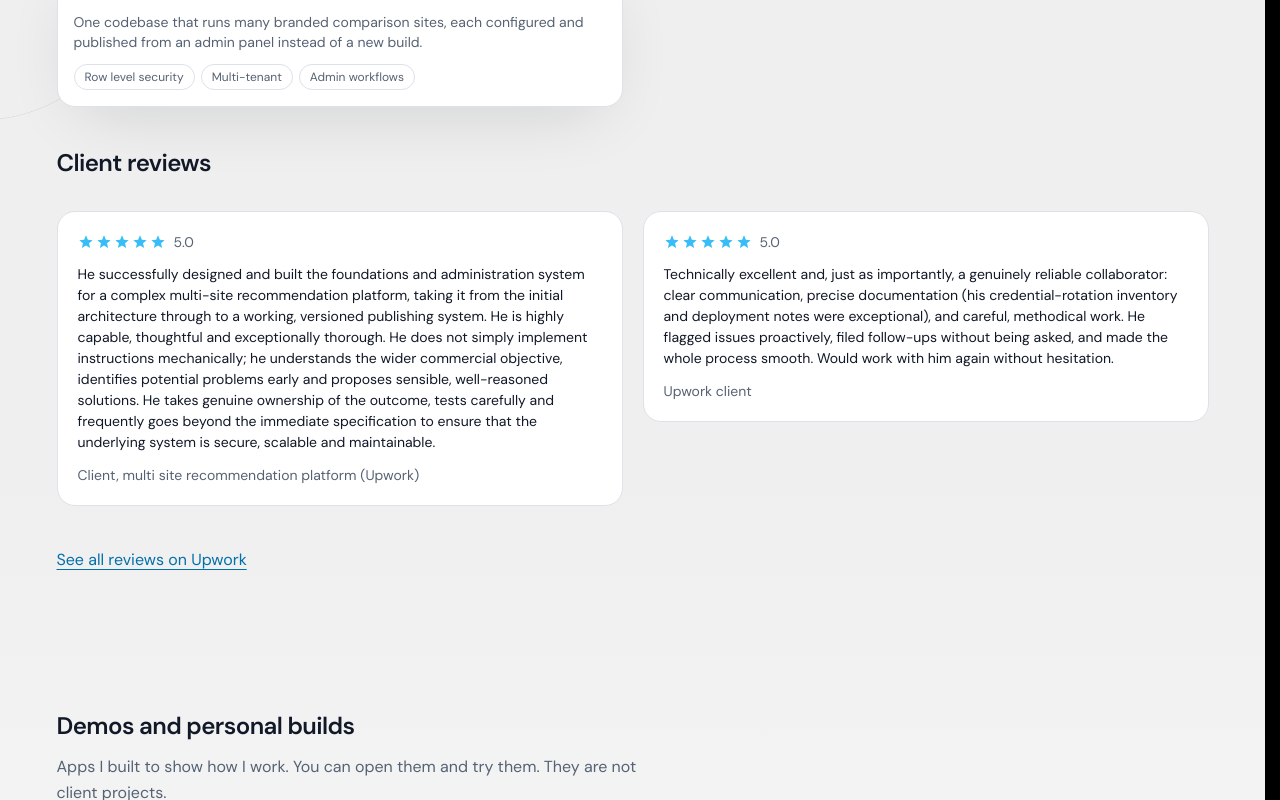
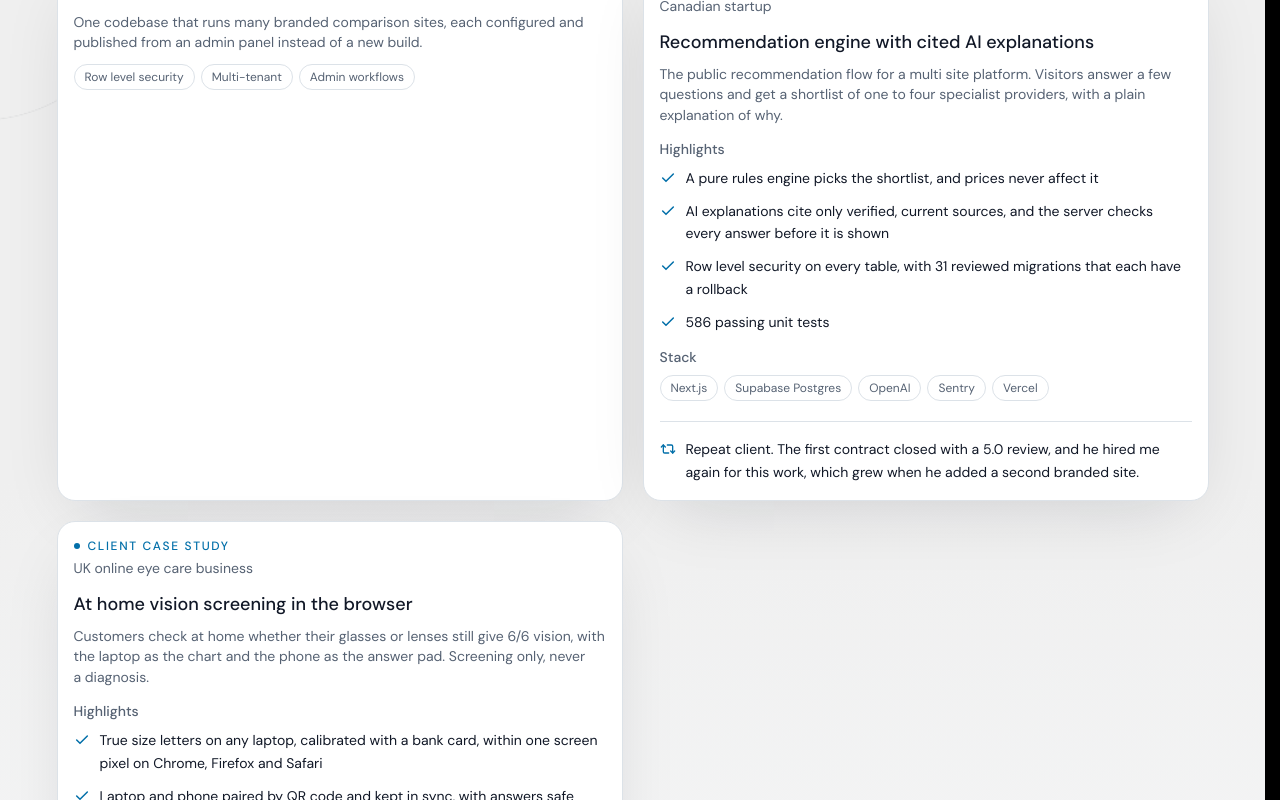
Before and after one commit to shanifadhil33-blip/My-portfolio, a Next.js app: page / in a window 1280 px wide. Shown: the part 1220-2020 px from the top of the page. Built offline with nearby package versions, Linux system fonts and the light colour scheme.

Commit message:
Add two client case study cards to Client projects
Recommendation engine for a Canadian startup and at home vision screening for a UK online eye care business. Public safe: no client or product names, links, screenshots or amounts. Existing card and reviews unchanged.

```diff
--- a/src/app/globals.css
+++ b/src/app/globals.css
@@ -550,3 +550,15 @@ section.glow::before { display: none; }
   .lift-wrap .face li { font-size: .875rem; }
   .lift-wrap .face li + li { margin-top: .375rem; }
 }
+
+@media (max-width: 640px) {
+  .client-case-body { padding: 1rem; }
+  .client-case-body p:not(.client-case-eyebrow), .client-case-body ul.space-y-2\.5 > li { font-size: .875rem; line-height: 1.5; }
+  .client-case-body h3 { font-size: 1.0625rem; }
+}
+
+@media (min-width: 641px) and (max-height: 800px) {
+  .client-case-body { padding: 1rem; }
+  .client-case-body > div > p:not(:first-child) { font-size: .875rem; line-height: 1.45; }
+  .client-case-body h4 { margin-top: .875rem; }
+}
--- /dev/null
+++ b/src/components/ClientCaseCard.tsx
@@ -0,0 +1,72 @@
+import { Check, Repeat2 } from "lucide-react";
+import type { ClientCaseStudy } from "@/data/clientWork";
+
+export default function ClientCaseCard({ study }: { study: ClientCaseStudy }) {
+  return (
+    <article
+      id={`client-case-${study.id}`}
+      aria-labelledby={`client-case-${study.id}-title`}
+      className="project-card client-case-card flex h-full min-w-0 w-full flex-col overflow-hidden rounded-2xl border border-border bg-surface text-left shadow-[var(--card-shadow)]"
+    >
+      <div className="client-case-body flex min-w-0 flex-grow flex-col p-5 sm:p-6">
+        <div>
+          <p className="client-case-eyebrow flex items-center gap-2 text-xs font-medium uppercase tracking-[0.14em] text-accent">
+            <span
+              aria-hidden="true"
+              className="h-[6px] w-[6px] shrink-0 rounded-full bg-accent"
+            />
+            Client case study
+          </p>
+          <p className="mt-1 text-sm text-muted">{study.client}</p>
+          <h3
+            id={`client-case-${study.id}-title`}
+            className="mt-3 text-lg font-medium text-foreground"
+          >
+            {study.title}
+          </h3>
+          <p className="mt-2 text-pretty text-base leading-relaxed text-muted">
+            {study.summary}
+          </p>
+          <h4 className="mt-5 mb-2 text-sm font-medium text-muted">Highlights</h4>
+          <ul className="space-y-2.5">
+            {study.highlights.map((text) => (
+              <li
+                key={text}
+                className="flex gap-2.5 text-pretty text-sm leading-relaxed text-foreground"
+              >
+                <Check
+                  size={16}
+                  strokeWidth={2.25}
+                  aria-hidden="true"
+                  className="mt-[3px] shrink-0 text-accent"
+                />
+                <span>{text}</span>
+              </li>
+            ))}
+          </ul>
+          <h4 className="mt-5 mb-2 text-sm font-medium text-muted">Stack</h4>
+          <ul className="flex flex-wrap gap-1.5">
+            {study.stack.map((text) => (
+              <li
+                key={text}
+                className="rounded-full border border-border px-2.5 py-1 text-xs text-muted"
+              >
+                {text}
+              </li>
+            ))}
+          </ul>
+        </div>
+        <div className="mt-auto pt-5">
+          <p className="client-case-relationship flex gap-2.5 border-t border-border pt-4 text-pretty text-sm leading-relaxed text-foreground">
+            <Repeat2
+              size={16}
+              aria-hidden="true"
+              className="mt-[3px] shrink-0 text-accent"
+            />
+            <span>{study.relationship}</span>
+          </p>
+        </div>
+      </div>
+    </article>
+  );
+}
--- a/src/components/ClientWork.tsx
+++ b/src/components/ClientWork.tsx
@@ -1,9 +1,10 @@
 "use client";
 
 import { useState } from "react";
-import { clientProjects } from "@/data/clientWork";
+import { clientProjects, clientCaseStudies } from "@/data/clientWork";
 import type { Project } from "@/data/projects";
 import ProjectCard from "./ProjectCard";
+import ClientCaseCard from "./ClientCaseCard";
 import ProjectModal from "./ProjectModal";
 import { UPWORK_URL } from "@/lib/site";
 
@@ -60,6 +61,9 @@ export default function ClientWork() {
               }}
             />
           ))}
+          {clientCaseStudies.map((study) => (
+            <ClientCaseCard key={study.id} study={study} />
+          ))}
         </div>
 
         <div className="mt-20 md:mt-28">
--- a/src/data/clientWork.ts
+++ b/src/data/clientWork.ts
@@ -23,3 +23,48 @@ export const clientProjects: Project[] = [
 ];
 
 export const namedClientProjects = clientProjects;
+
+export interface ClientCaseStudy {
+  id: string;
+  client: string;
+  title: string;
+  summary: string;
+  highlights: string[];
+  stack: string[];
+  relationship: string;
+}
+
+export const clientCaseStudies: ClientCaseStudy[] = [
+  {
+    id: "recommendation-engine",
+    client: "Canadian startup",
+    title: "Recommendation engine with cited AI explanations",
+    summary:
+      "The public recommendation flow for a multi site platform. Visitors answer a few questions and get a shortlist of one to four specialist providers, with a plain explanation of why.",
+    highlights: [
+      "A pure rules engine picks the shortlist, and prices never affect it",
+      "AI explanations cite only verified, current sources, and the server checks every answer before it is shown",
+      "Row level security on every table, with 31 reviewed migrations that each have a rollback",
+      "586 passing unit tests",
+    ],
+    stack: ["Next.js", "Supabase Postgres", "OpenAI", "Sentry", "Vercel"],
+    relationship:
+      "Repeat client. The first contract closed with a 5.0 review, and he hired me again for this work, which grew when he added a second branded site.",
+  },
+  {
+    id: "vision-screening",
+    client: "UK online eye care business",
+    title: "At home vision screening in the browser",
+    summary:
+      "Customers check at home whether their glasses or lenses still give 6/6 vision, with the laptop as the chart and the phone as the answer pad. Screening only, never a diagnosis.",
+    highlights: [
+      "True size letters on any laptop, calibrated with a bank card, within one screen pixel on Chrome, Firefox and Safari",
+      "Laptop and phone paired by QR code and kept in sync, with answers safe to resend",
+      "ISO standard Landolt C test, where pure guessing passes a size 1 time in 64",
+      "Feasibility prototype delivered on the deadline day, and 437 unit tests",
+    ],
+    stack: ["Next.js", "TypeScript", "Supabase Postgres", "Vercel"],
+    relationship:
+      "Repeat client. We were already working together on another platform, and after a signed off feasibility phase the work grew into nine more milestones.",
+  },
+];
```
